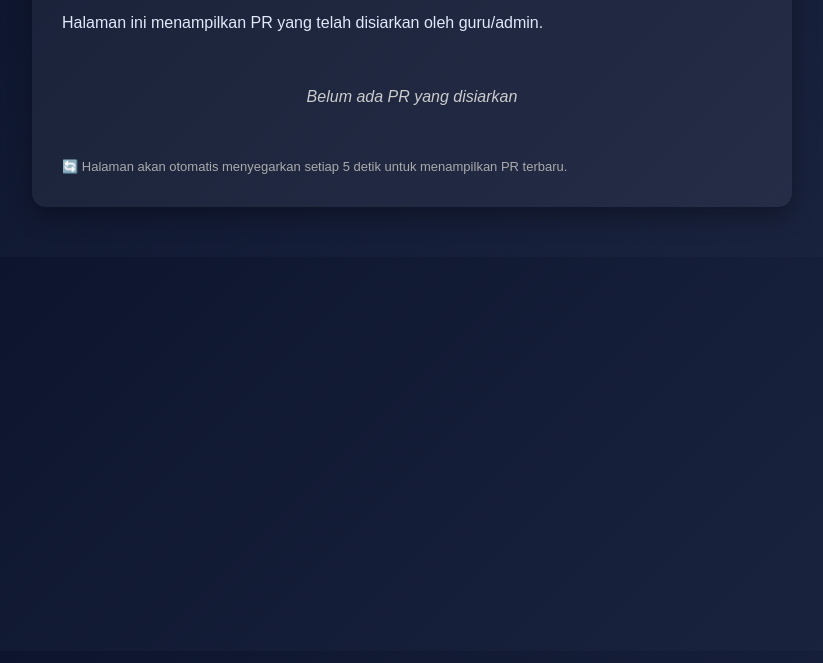
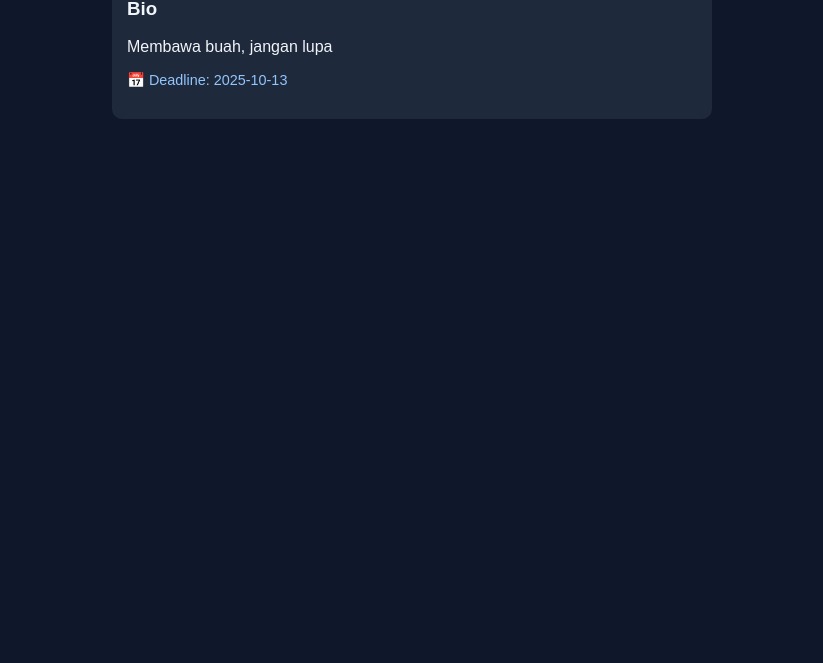
Before and after one commit to Delven-f/pengingatpr1, a plain HTML site: page siaran.html in a window 1280 px wide. Shown: the part 137-800 px from the top of the page, without its empty margins (228-1051 px from the left). Drawn offline with Linux system fonts and the light colour scheme.

Commit message:
Update siaran.html

```diff
--- a/siaran.html
+++ b/siaran.html
@@ -1,47 +1,40 @@
-<!doctype html>
+<!DOCTYPE html>
 <html lang="id">
 <head>
-  <meta charset="utf-8" />
-  <meta name="viewport" content="width=device-width, initial-scale=1" />
-  <title>📢 Siaran PR X-2</title>
-  <link rel="stylesheet" href="style.css" />
+<meta charset="UTF-8">
+<meta name="viewport" content="width=device-width, initial-scale=1.0">
+<title>📋 Daftar PR X-2</title>
+<style>
+body{font-family:'Poppins',sans-serif;background:#0f172a;color:#f1f5f9;margin:0;padding:20px;}
+.container{max-width:600px;margin:auto;}
+.card{background:#1e293b;padding:15px;border-radius:10px;margin-bottom:10px;}
+.tanggal{color:#93c5fd;font-size:0.9em;}
+</style>
 </head>
 <body>
-  <div class="container">
-    <h1>📢 SIARAN PENGINGAT PR X-2</h1>
-    <p>Halaman ini menampilkan PR yang telah disiarkan oleh guru/admin.</p>
+<div class="container">
+<h1>📋 Daftar PR X-2</h1>
+<div id="daftarPR"></div>
+</div>
 
-    <div id="pengumuman" class="board"></div>
+<script>
+async function ambilPR(){
+  try{
+    const res = await fetch('pr.json?t='+Date.now());
+    const data = await res.json();
+    const container = document.getElementById('daftarPR');
+    container.innerHTML = "";
+    if(data.length===0){container.innerHTML="<p>Belum ada PR tersimpan.</p>";return;}
+    data.forEach(pr=>{
+      const div = document.createElement('div');
+      div.className="card";
+      div.innerHTML=`<h3>${pr.mapel}</h3><p>${pr.deskripsi}</p><p class="tanggal">📅 Deadline: ${pr.tanggal}</p>`;
+      container.appendChild(div);
+    });
+  }catch(err){console.log("Error fetch PR:",err);}
+}
 
-    <p class="note">🔄 Halaman akan otomatis menyegarkan setiap 5 detik untuk menampilkan PR terbaru.</p>
-  </div>
-
-  <script>
-    const board = document.getElementById('pengumuman');
-
-    function tampilkanPR() {
-      const data = JSON.parse(localStorage.getItem('siaranPR')) || [];
-      board.innerHTML = '';
-
-      if (data.length === 0) {
-        board.innerHTML = '<div class=\"empty\">Belum ada PR yang disiarkan</div>';
-        return;
-      }
-
-      data.forEach(pr => {
-        const div = document.createElement('div');
-        div.className = 'card';
-        div.innerHTML = `
-          <h2>${pr.mapel}</h2>
-          <p>${pr.deskripsi}</p>
-          <p class=\"tanggal\">📅 Deadline: ${pr.tanggal}</p>
-        `;
-        board.appendChild(div);
-      });
-    }
-
-    tampilkanPR();
-    setInterval(tampilkanPR, 5000);
-  </script>
+ambilPR();
+</script>
 </body>
 </html>
```
